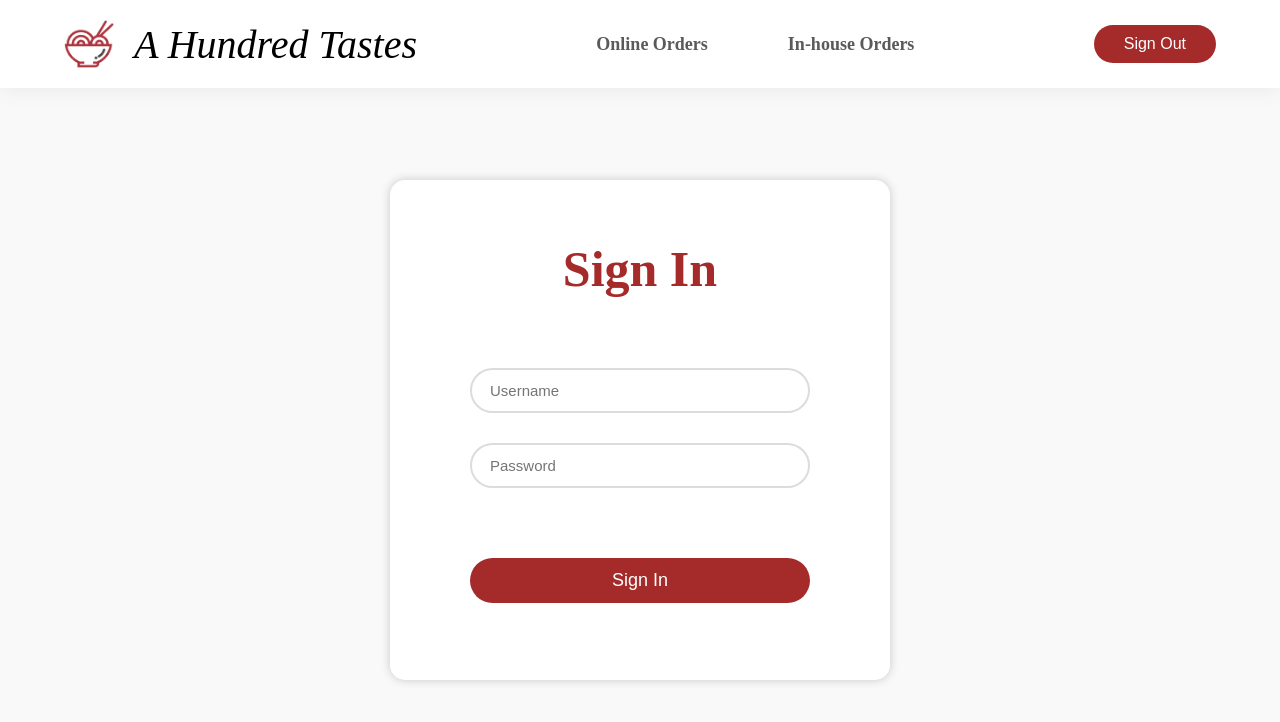
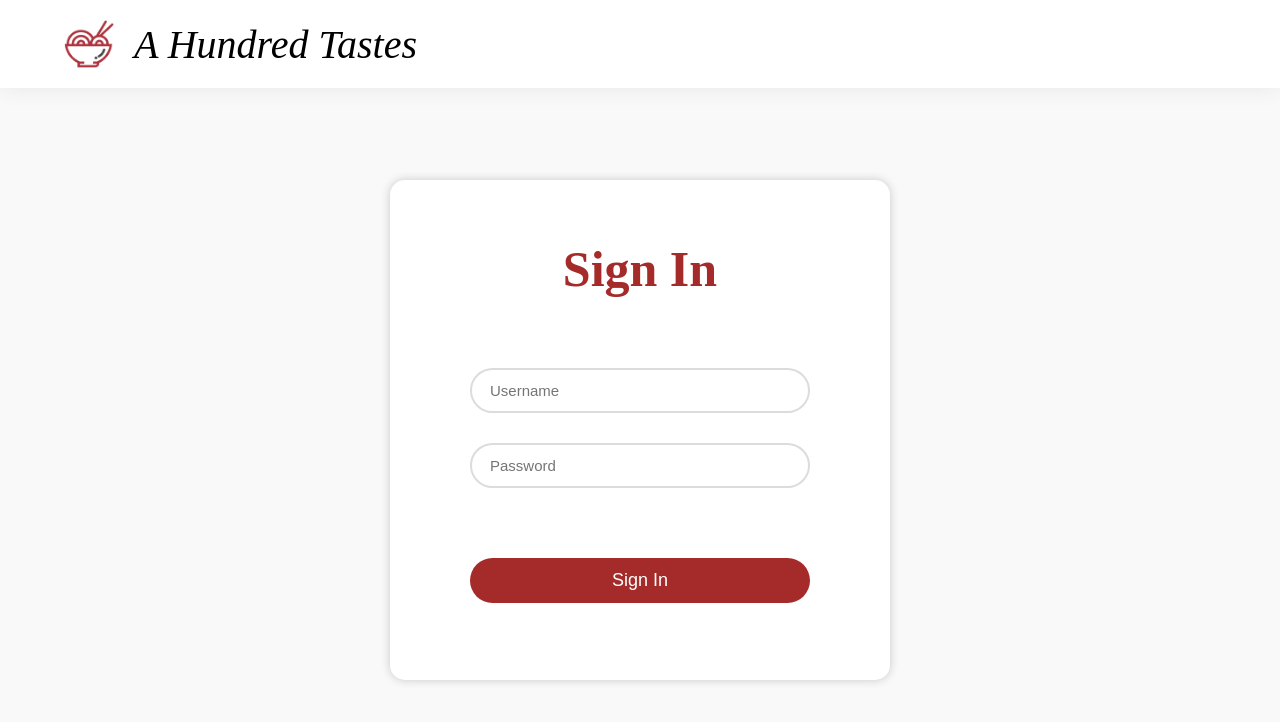
Before and after one commit to 0Darksoldier0/admin, a React (Vite) app: page /signIn in a window 1280 px wide. Shown: the top 722 px of the page. Built offline with nearby package versions, Linux system fonts and the light colour scheme.

Commit message:
fix navbar ui bug when sign out

```diff
--- a/src/components/Navbar/Navbar.jsx
+++ b/src/components/Navbar/Navbar.jsx
@@ -24,7 +24,8 @@ const Navbar = () => {
                 <p>A Hundred Tastes</p>
             </div></Link>
             {
-                token && isAdmin
+                token
+                    ? isAdmin
                     ? <>
                         <ul className='navbar-menu'>
 
@@ -38,16 +39,15 @@ const Navbar = () => {
                             <button onClick={onSignOutClickHandler}>Sign Out</button>
                         </div>
                     </>
-                    : <>
-                        <ul className='navbar-menu'>
+                    : <><ul className='navbar-menu'>
 
                             <Link to='/onlineOrdersManagement' className={menu === "Manage Online Orders" ? "active" : "inactive"}>Online Orders</Link>
                             <Link to='/ordersManagement' className={menu === "Manage Orders" ? "active" : "inactive"}>In-house Orders</Link>
                         </ul>
                         <div className="navbar-right">
                             <button onClick={onSignOutClickHandler}>Sign Out</button>
-                        </div>
-                    </>
+                        </div></>
+                    : <></>
             }
 
         </div >
```
